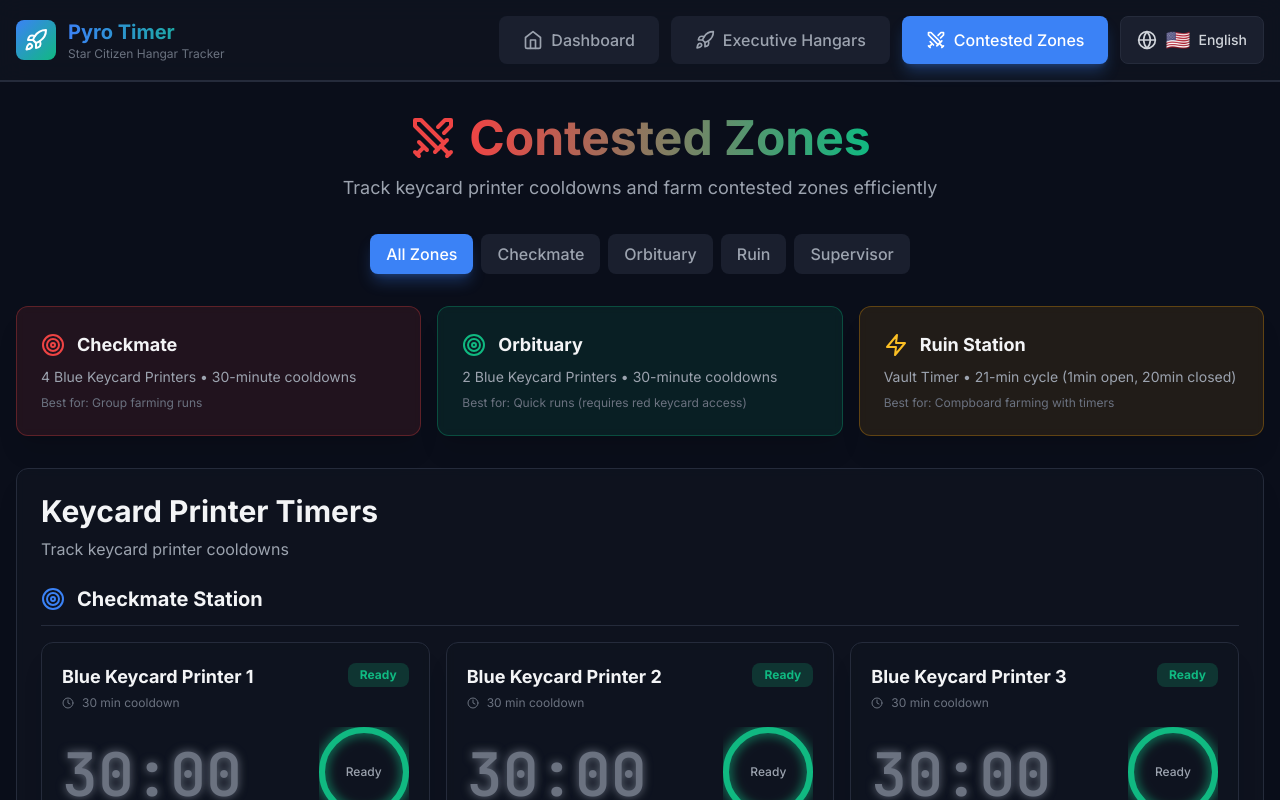
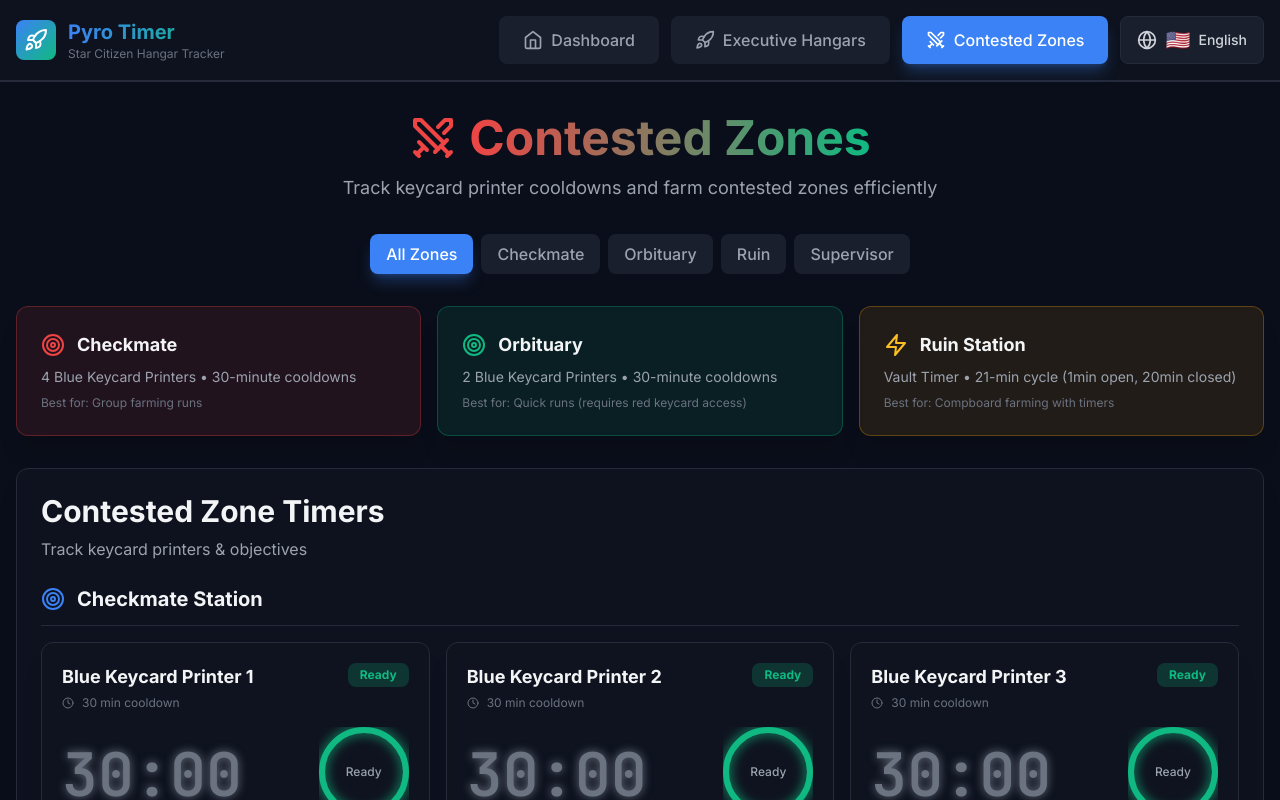
Before and after one commit to RedBeret/ExecutiveHangerTimers, a React (Vite) app: page /contested-zones in a window 1280 px wide. Shown: the top 800 px of the page. Built offline with nearby package versions, Linux system fonts and the light colour scheme.

Commit message:
Fix formatting: hide zone info cards when filtering, restore section titles

```diff
--- a/src/components/ContestedZones.jsx
+++ b/src/components/ContestedZones.jsx
@@ -64,8 +64,8 @@
   return (
     <div className="card">
       <div className="mb-6">
-        <h2 className="text-3xl font-bold mb-2">Keycard Printer Timers</h2>
-        <p className="text-gray-400">Track keycard printer cooldowns</p>
+        <h2 className="text-3xl font-bold mb-2">Contested Zone Timers</h2>
+        <p className="text-gray-400">Track keycard printers & objectives</p>
       </div>
 
       <div className="space-y-8">
--- a/src/pages/ContestedZonesPage.jsx
+++ b/src/pages/ContestedZonesPage.jsx
@@ -50,7 +50,8 @@
           ))}
         </div>
 
-        {/* Zone Info Cards */}
+        {/* Zone Info Cards - Only show on "All Zones" view */}
+        {activeTab === 'all' && (
           <div className="grid grid-cols-1 md:grid-cols-3 gap-4">
             <div className="card p-6 bg-accent-red/10 border-accent-red/30">
               <div className="flex items-center gap-3 mb-2">
@@ -91,6 +92,7 @@
               </p>
             </div>
           </div>
+        )}
 
         {/* Contested Zone Timers */}
         <section id="contested-zones">
```
Lines whose indentation alone changed are shown as unchanged.
